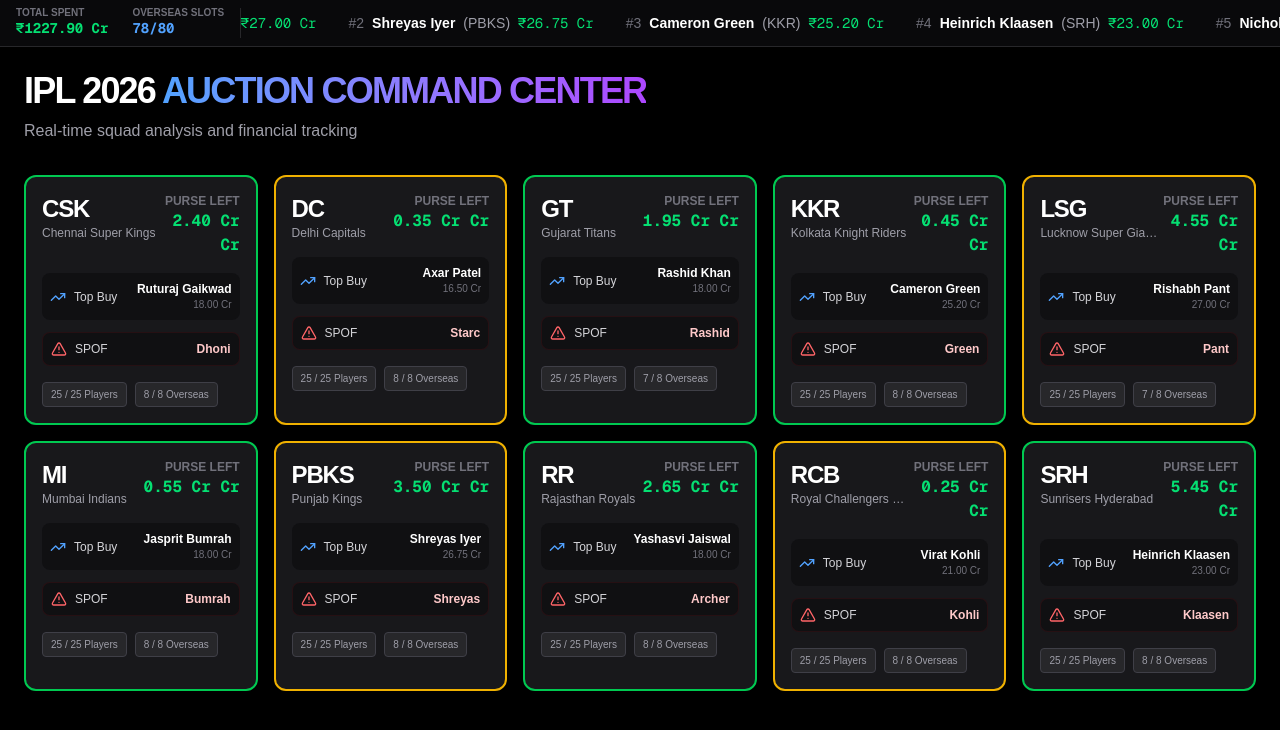
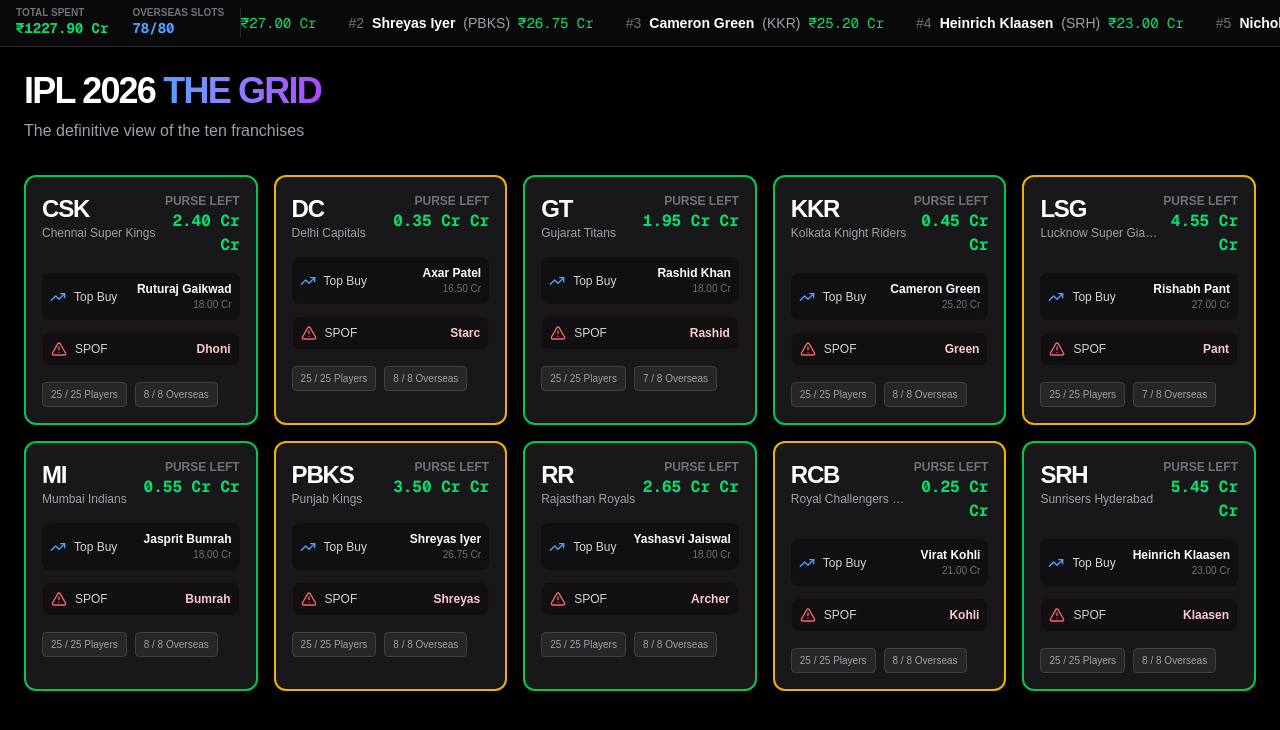
Before and after one commit to psam21/ipl26, a Next.js app: page / in a window 1280 px wide. Shown: the top 730 px of the page. Built offline with nearby package versions, Linux system fonts and the light colour scheme.

Commit message:
chore: update dashboard header to 'The Grid'

```diff
--- a/src/app/page.tsx
+++ b/src/app/page.tsx
@@ -13,9 +13,9 @@
       <div className="p-6 max-w-[1600px] mx-auto">
         <header className="mb-8">
           <h1 className="text-4xl font-black tracking-tighter text-white mb-2">
-            IPL 2026 <span className="text-transparent bg-clip-text bg-gradient-to-r from-blue-400 to-purple-500">AUCTION COMMAND CENTER</span>
+            IPL 2026 <span className="text-transparent bg-clip-text bg-gradient-to-r from-blue-400 to-purple-500">THE GRID</span>
           </h1>
-          <p className="text-zinc-400">Real-time squad analysis and financial tracking</p>
+          <p className="text-zinc-400">The definitive view of the ten franchises</p>
         </header>
 
         <div className="grid grid-cols-1 md:grid-cols-2 lg:grid-cols-3 xl:grid-cols-5 gap-4">
```
